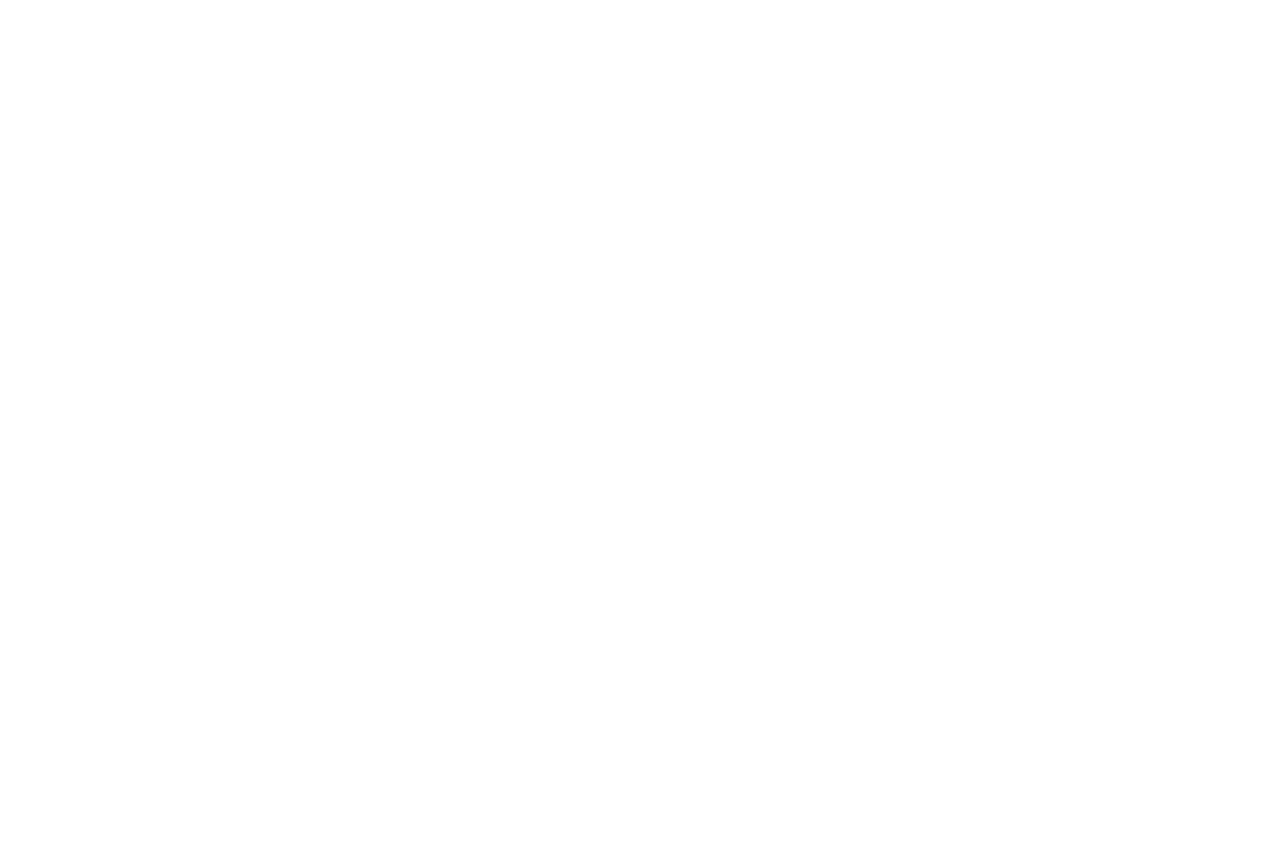
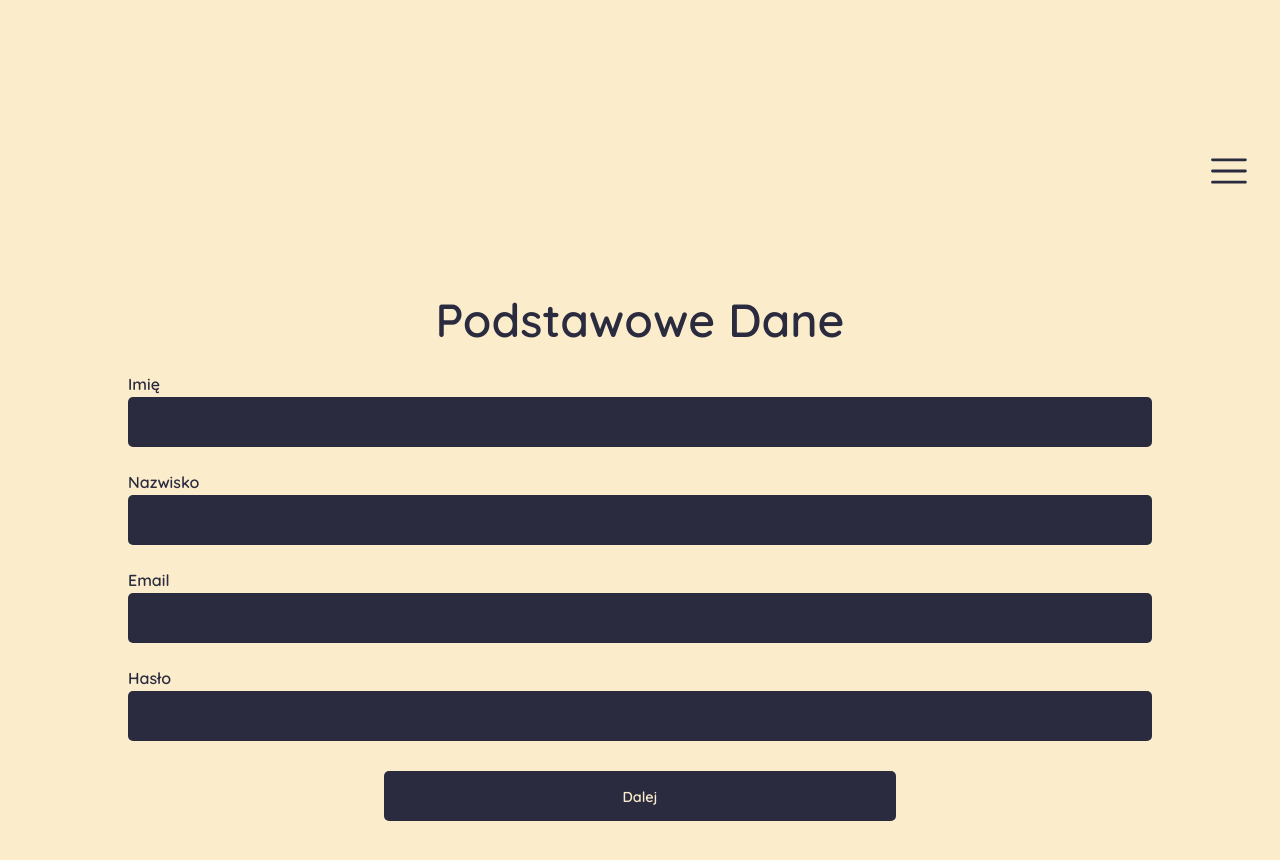
Before and after one commit to infoshareacademy/jfddr1-maklowiczeprogramowania-app, a React (Create React App) app: page / in a window 1280 px wide. Shown: the part 4120-4980 px from the top of the page. Before the commit the page ends 3440 px from the top, so only its background shows below. Built offline with nearby package versions, Linux system fonts and the light colour scheme.

Commit message:
SignUpFullForm-podstawowe-dane work in progress

```diff
--- a/src/App.jsx
+++ b/src/App.jsx
@@ -2,10 +2,11 @@ import React from "react";
 import { createGlobalStyle } from "styled-components";
 import WelcomePage from "./pages/WelcomePage";
 // import MobileMenu from "./pages/MobileMenu";
-// import SignIn from "./pages/SignIn";
+import SignIn from "./pages/SignIn";
 // import SignUp from "./pages/SignUp";
 // import Projects from "./pages/Projects";
 // import SignUpFull from "";
+import SignUpFullForm from './pages/SignUpFullForm';
 
 const GlobalStyle = createGlobalStyle`
   * {
@@ -26,6 +27,8 @@ const App = () => {
     <>
     <GlobalStyle/>
     <WelcomePage/>
+    <SignIn/>
+    <SignUpFullForm />
       {/* <SignUpFull /> */}
     </>
   );
--- /dev/null
+++ b/src/pages/SignUpFullForm.jsx
@@ -0,0 +1,36 @@
+import React from "react";
+import MobileViewTemplate from "../components/MobileViewTemplate";
+import SmallButton from "../components/SmallButton";
+import Label from "../components/Label";
+import Input from "../components/Input";
+import { SignInTitle } from "../components/SignIn.styled";
+import styled from "styled-components";
+
+const ButtonContainer = styled.div`
+  display: flex;
+  flex-direction: column;
+  justify-content: center;
+  margin-top: 30px;
+  align-items: center;
+`;
+
+const SignUpFullForm = () => {
+  return (
+    <MobileViewTemplate>
+      <SignInTitle>Podstawowe Dane</SignInTitle>
+      <Label>{"Imię"}</Label>
+      <Input type={"text"} />
+      <Label>{"Nazwisko"}</Label>
+      <Input type={"text"} />
+      <Label>{"Email"}</Label>
+      <Input type={"email"} />
+      <Label>{"Hasło"}</Label>
+      <Input type={"password"} />
+      <ButtonContainer>
+        <SmallButton type={"submit"} label={"Dalej"} />
+      </ButtonContainer>
+    </MobileViewTemplate>
+  );
+};
+
+export default SignUpFullForm;
```
